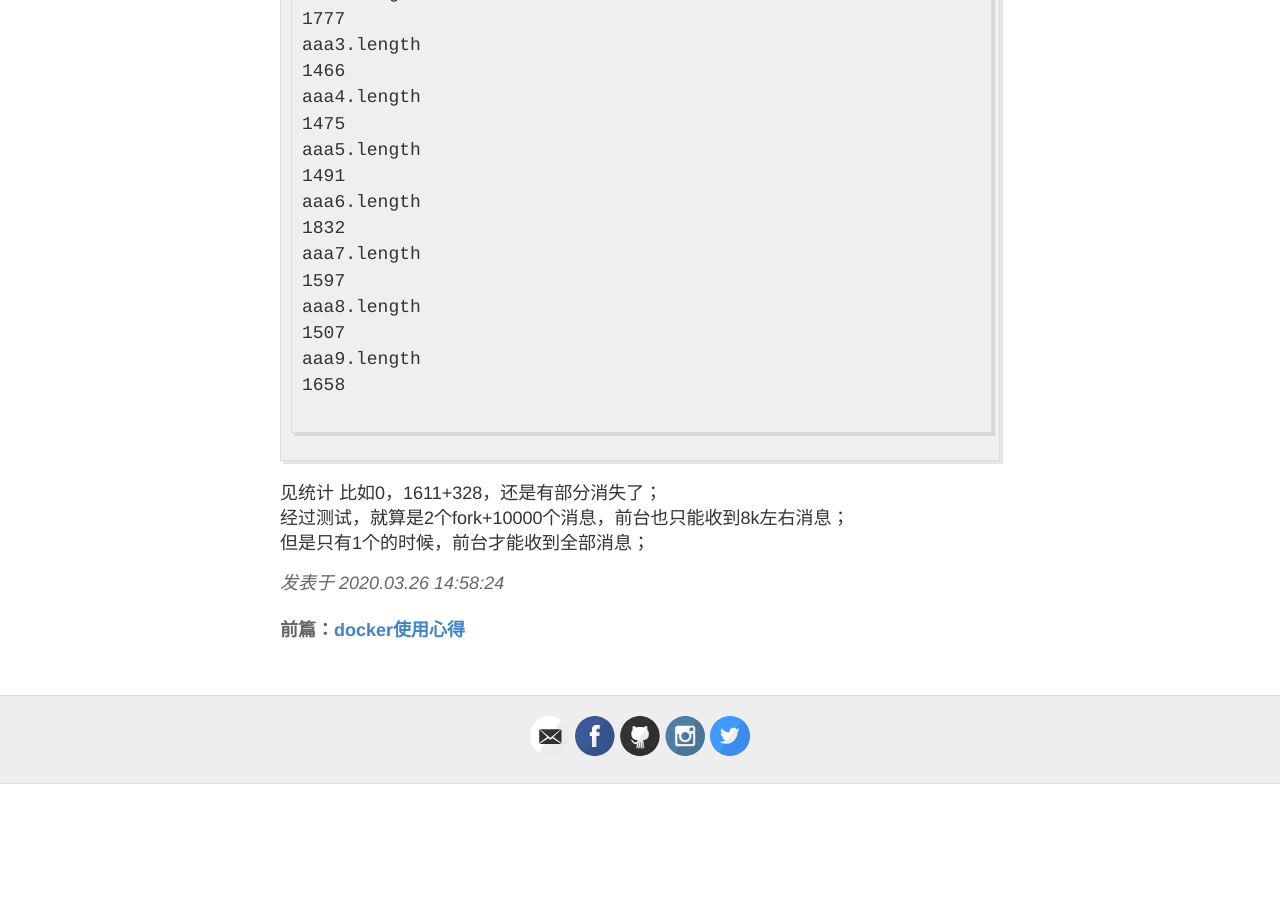
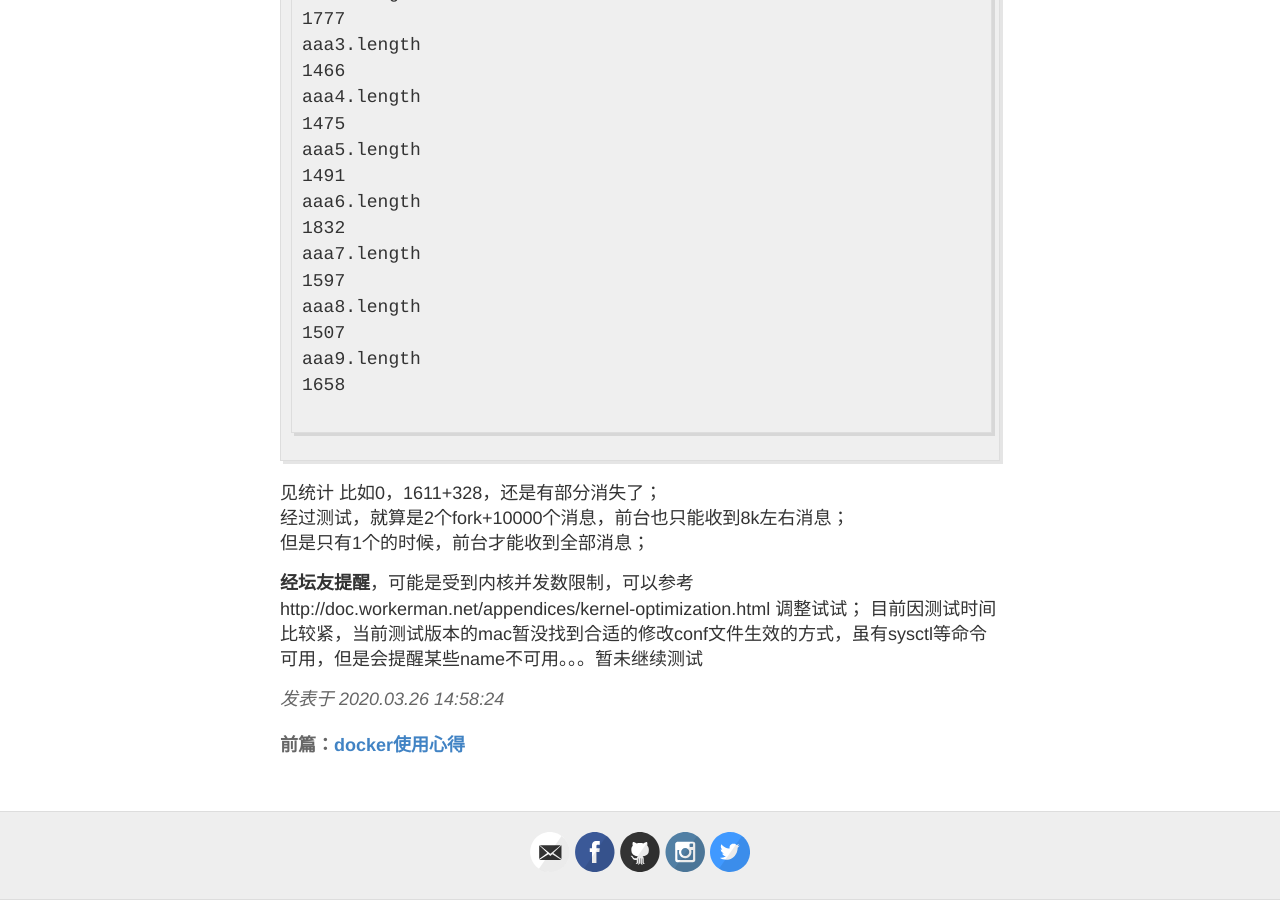
Before and after one commit to qidizi/qidizi.github.io, a Jekyll site: the page built from _posts/2020-03-26-workerman-tips.md, in a window 1280 px wide and 900 px high, scrolled down 5276 px. Built offline with Jekyll 4.4.1, drawn with Linux system fonts in a browser that asks for light colours; before the commit the page ends 6060 px from its top, so only the background shows below that.

Commit message:
Update 2020-03-26-workerman-tips.md

```diff
--- a/_posts/2020-03-26-workerman-tips.md
+++ b/_posts/2020-03-26-workerman-tips.md
@@ -217,3 +217,5 @@ aaa9.length
 见统计 比如0，1611+328，还是有部分消失了；
 经过测试，就算是2个fork+10000个消息，前台也只能收到8k左右消息；
 但是只有1个的时候，前台才能收到全部消息；
+
+**经坛友提醒**，可能是受到内核并发数限制，可以参考 http://doc.workerman.net/appendices/kernel-optimization.html 调整试试； 目前因测试时间比较紧，当前测试版本的mac暂没找到合适的修改conf文件生效的方式，虽有sysctl等命令可用，但是会提醒某些name不可用。。。暂未继续测试
```
